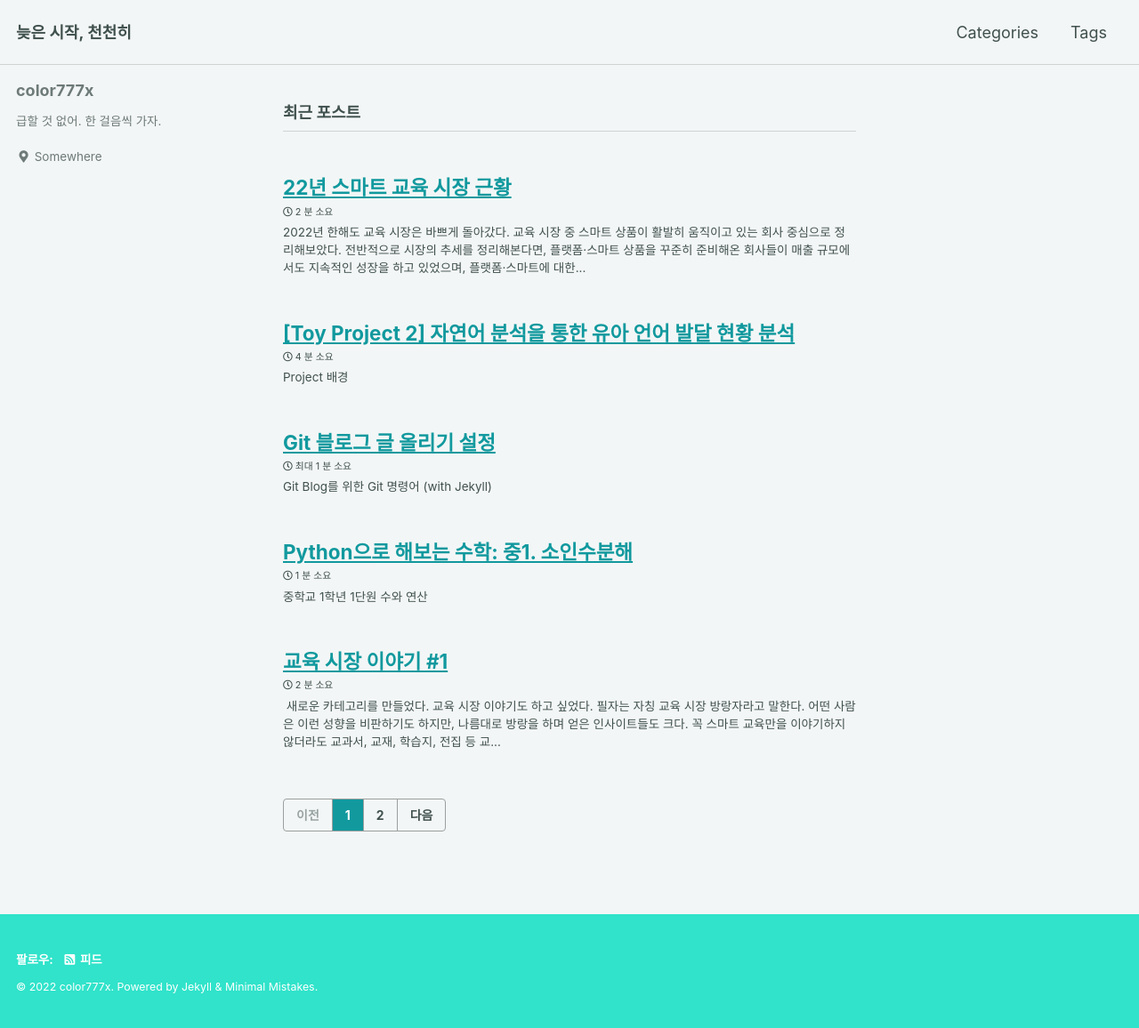
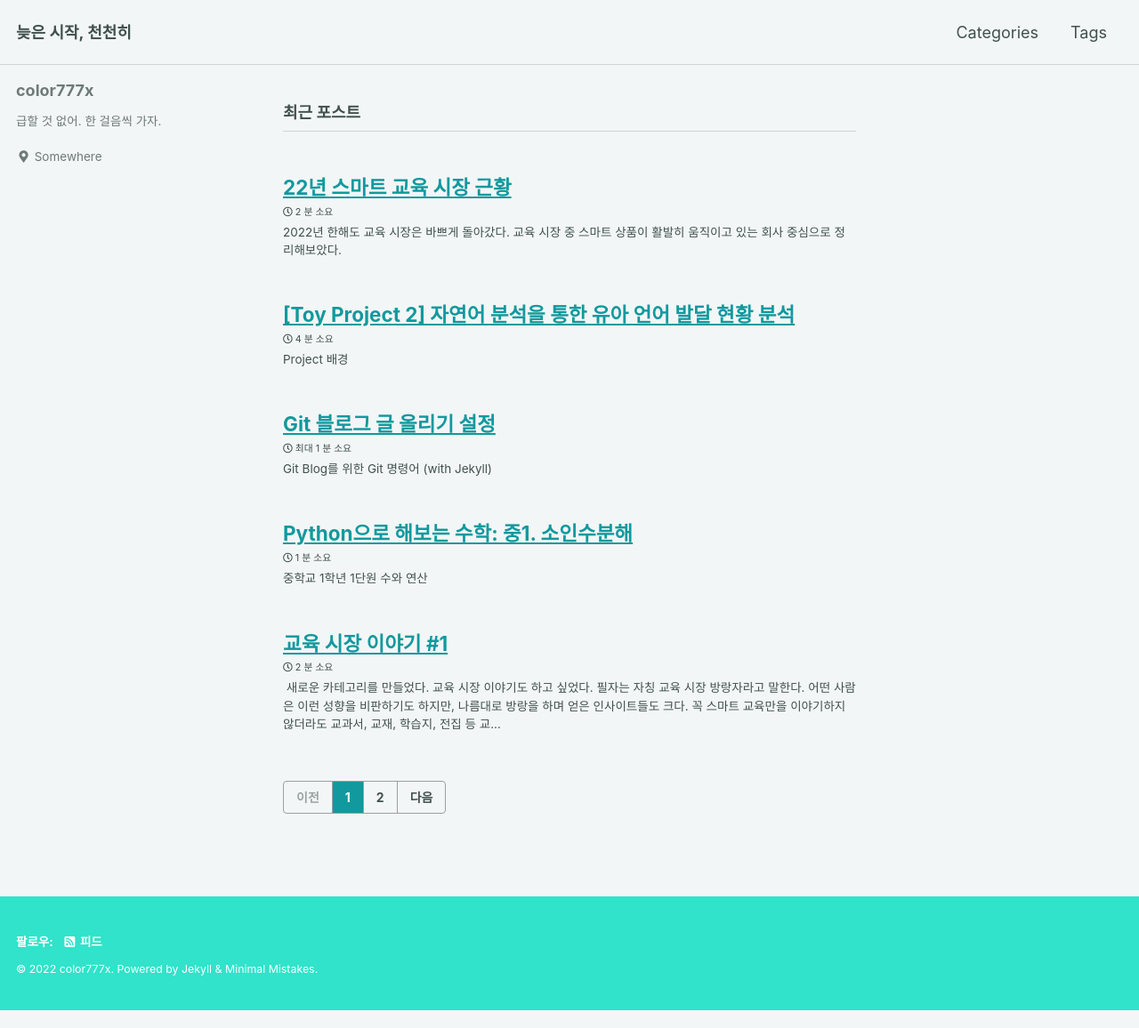
Before and after one commit to color777x/color777x.github.io, a Jekyll site: the page built from index.html, in a window 1280 px wide. Shown: the whole page at 89% size. Built offline with Jekyll 4.4.1, drawn with Linux system fonts in a browser that asks for light colours; cached includes are drawn as plain includes; the list of posts is cut into pages by our own code.

Commit message:
2022년 교육시장 이야기 수정3

```diff
--- a/_posts/2022-10-27-EduMarket2.md
+++ b/_posts/2022-10-27-EduMarket2.md
@@ -7,7 +7,9 @@
   - 스마트 교육 시장 동향
 ---
 
-2022년 한해도 교육 시장은 바쁘게 돌아갔다. 교육 시장 중 스마트 상품이 활발히 움직이고 있는 회사 중심으로 정리해보았다. 전반적으로 시장의 추세를 정리해본다면, 플랫폼·스마트 상품을 꾸준히 준비해온 회사들이 매출 규모에서도 지속적인 성장을 하고 있었으며, 플랫폼·스마트에 대한 투자가 이루어진 2년 뒤에는 영업이익도 함께 상승하는 모습을 보였다. 단정지어서 말할 수는 없겠지만 플랫폼·스마트를 준비하고 있지 않고 있는 회사들은 시장 경쟁에서도 밀리는 모습이 관찰되었다. 그러나 전통적인 출판시장을 유지하는 회사들 중에서 운영을 잘 하여 오히려 영업 이익이 증가하는 모습도 관찰되었다.  데이터 참고는 dart 공시 자료와 기사 자료이다.
+2022년 한해도 교육 시장은 바쁘게 돌아갔다. 교육 시장 중 스마트 상품이 활발히 움직이고 있는 회사 중심으로 정리해보았다.
+
+전반적으로 시장의 흐름을 정리해본다면, 플랫폼·스마트 상품을 꾸준히 준비해온 회사들의 매출 규모가 지속적인 성장을 하고 있었으며, 플랫폼·스마트에 대한 투자가 이루어진 시점으로부터 2년 후부터는 영업이익도 함께 상승하는 모습을 보였다. 단정지어서 말할 수는 없겠지만 플랫폼·스마트를 준비하고 있지 않고 있는 회사들은 시장 경쟁에서도 밀리는 모습이 관찰되었다. 그러나 전통적인 출판시장을 유지하는 회사들 중에서 운영을 잘 하여 오히려 영업 이익이 증가하는 모습도 관찰되었다.  데이터 참고는 dart 공시 자료와 기사 자료이다.
 
 우선 매출 규모로 보면 교원이 여전히 1등을 달리고 있다. 21년에 교원크리에이티브와 교원에듀가 합병을 했고, 21년 10월 아이캔두를 출시하면서 새로운 디지털 상품에 대한 성장을 기대했다. 그러나 목표대비 실적이 부진하다는 시장 소문과 함께 성장 둔화를 겪고 있는 듯 하다.
 
```
